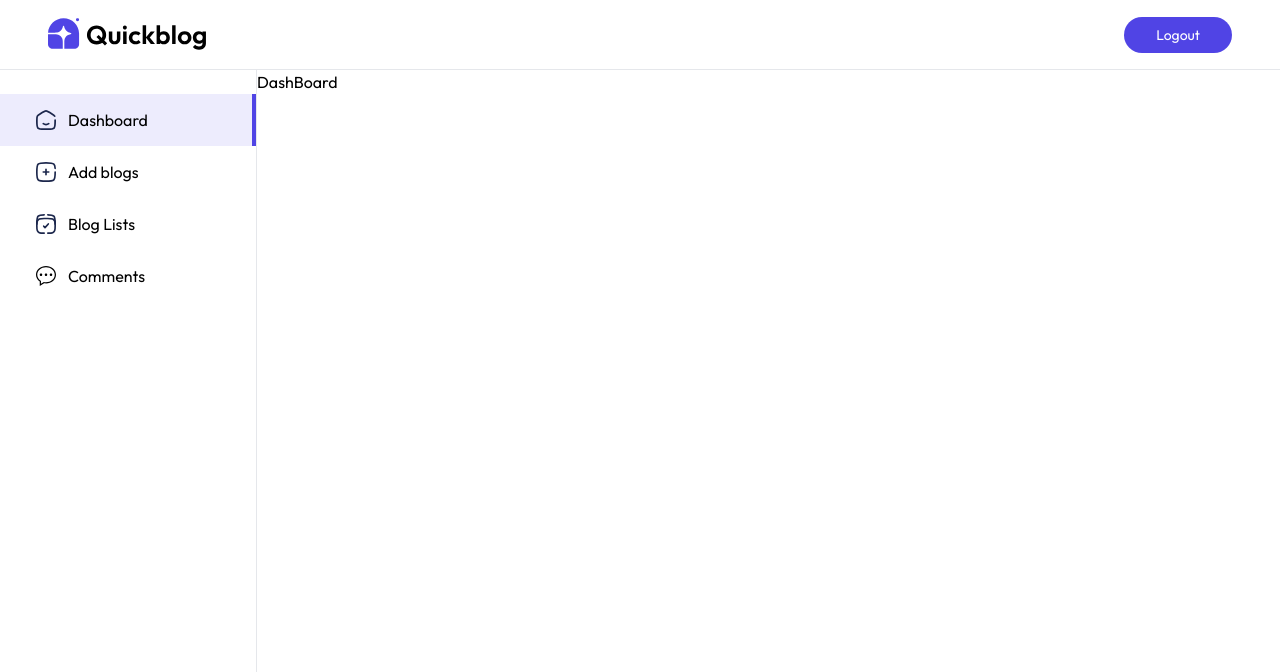
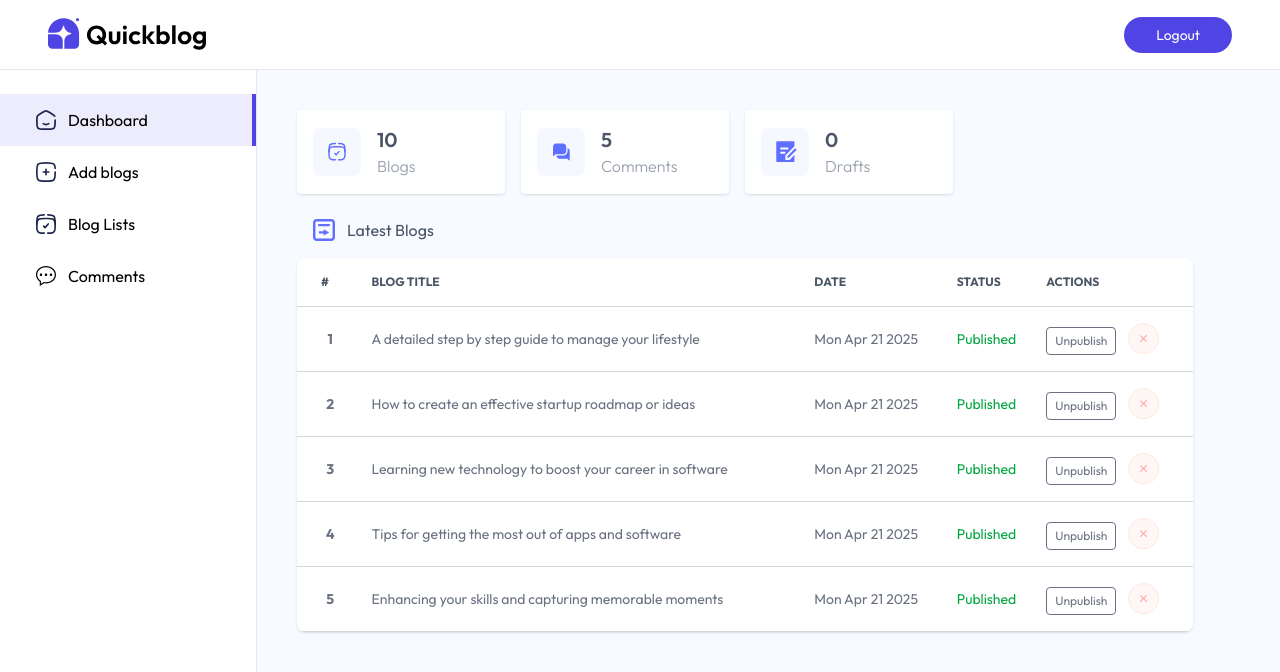
Before and after one commit to goodmorninggg/fulllstack, a React (Vite) app in the folder client/: page /admin in a window 1280 px wide. Shown: the top 672 px of the page. Built offline with nearby package versions, Linux system fonts and the light colour scheme.

Commit message:
Dashboard and BlogLists completed

```diff
--- /dev/null
+++ b/client/src/components/admin/BlogTableItem.jsx
@@ -0,0 +1,28 @@
+import React from 'react'
+import { assets } from '../../assets/assets'
+
+
+const BlogTableItem = ({blog, fetchBlogs,index}) => {
+    const {title, createdAt} = blog;
+    const BlogDate = new Date(createdAt);
+
+  return (
+  <tr className='border-y border-gray-300'>
+    <th className='px-2 py-4'>{ index }</th>
+    <td className='px-2 py-4'> {title} </td>
+    <td className='px-2 py-4 max-sm:hidden'> {BlogDate.toDateString()} </td>
+    <td className='px-2 py-4 max-sm:hidden'>
+      <p className={`${blog.isPublished ? "text-green-600" : "text-orange-700"}`}
+      >{blog.isPublished ? 'Published' : 'Unpublished'}</p>
+    </td>
+    <td className='px-2 py-4 flex text-xs gap-3'>
+      <button className='border px-2 py-0.5 mt-1 rounded cursor-pointer'>{blog.
+      isPublished ? 'Unpublish' : 'Publish'}</button>
+      <img src={assets.cross_icon} className='w-8 hover:scale-110 transition-all
+      cursor-pointer' alt="" />
+    </td>
+  </tr>
+)
+}
+
+export default BlogTableItem
--- a/client/src/pages/admin/DashBoard.jsx
+++ b/client/src/pages/admin/DashBoard.jsx
@@ -1,9 +1,108 @@
-import React from 'react'
+import React, { useEffect, useState } from "react";
+import { assets, dashboard_data } from "../../assets/assets";
+import BlogTableItem from "../../components/admin/BlogTableItem";
 
-const DashBoard = () => {
+const Dashboard = () => {
+  const [dashboardData, setDashboardData] = useState({
+    blogs: 0,
+    comments: 0,
+    drafts: 0,
+    recentBlogs: [],
+  });
+
+  const fetchDashboard = async () => {
+    setDashboardData(dashboard_data);
+  };
+
+  useEffect(() => {
+    fetchDashboard();
+  }, []);
+
   return (
-    <div>DashBoard</div>
-  )
-}
+    <div className="flex-1 p-4 md:p-10 bg-blue-50/50">
+      <div className="flex flex-wrap gap-4">
+        <div
+          className="flex items-center gap-4 bg-white p-4 min-w-52
+        rounded shadow cursor-pointer hover:scale-105 transition-all"
+        >
+          <img src={assets.dashboard_icon_1} alt="" className="w-12" />
+          <div>
+            <p className="text-xl font-semibold text-gray-600">
+              {dashboardData.blogs}
+            </p>
+            <p className="text-gray-400 font-light">Blogs</p>
+          </div>
+        </div>
+        <div
+          className="flex items-center gap-4 bg-white p-4 min-w-52
+        rounded shadow cursor-pointer hover:scale-105 transition-all"
+        >
+          <img src={assets.dashboard_icon_2} alt="" className="w-12" />
+          <div>
+            <p className="text-xl font-semibold text-gray-600">
+              {dashboardData.comments}
+            </p>
+            <p className="text-gray-400 font-light">Comments</p>
+          </div>
+        </div>
 
-export default DashBoard
+        <div
+          className="flex items-center gap-4 bg-white p-4 min-w-52
+        rounded shadow cursor-pointer hover:scale-105 transition-all"
+        >
+          <img src={assets.dashboard_icon_3} alt="" className="w-12" />
+          <div>
+            <p className="text-xl font-semibold text-gray-600">
+              {dashboardData.drafts}
+            </p>
+            <p className="text-gray-400 font-light">Drafts</p>
+          </div>
+        </div>
+      </div>
+      <div>
+        <div className="flex items-center gap-3 m-4 mt-6 text-gray-600">
+          <img src={assets.dashboard_icon_4} alt="" />
+          <p>Latest Blogs</p>
+        </div>
+
+        <div className="relative max-w-4xl overflow-x-auto shadow rounded-lg scrollbar-hide bg-white">
+          <table className="w-full text-sm text-gray-500">
+            <thead className="text-xs text-gray-600 text-left uppercase">
+              <tr>
+                <th scope="col" className="px-2 py-4 xl:px-6">
+                  #
+                </th>
+                <th scope="col" className="px-2 py-4">
+                  Blog Title
+                </th>
+                <th scope="col" className="px-2 py-4 max-sm:hidden">
+                  Date
+                </th>
+                <th scope="col" className="px-2 py-4 max-sm:hidden">
+                  Status
+                </th>
+                <th scope="col" className="px-2 py-4">
+                  Actions
+                </th>
+              </tr>
+            </thead>
+            <tbody>
+              {dashboardData.recentBlogs.map((blog, index) => {
+                return (
+                  <BlogTableItem
+                    key={blog._id}
+                    blog={blog}
+                    fetchBlogs={fetchDashboard}
+                    index={index + 1}
+                  />
+                );
+              })}
+            </tbody>
+          </table>
+        </div>
+      </div>
+    </div>
+  );
+};
+
+export default Dashboard;
--- a/client/src/pages/admin/ListBlog.jsx
+++ b/client/src/pages/admin/ListBlog.jsx
@@ -1,8 +1,60 @@
-import React from 'react'
+import React, { useEffect, useState } from 'react'
+import { assets, blog_data } from '../../assets/assets';
+import BlogTableItem from '../../components/admin/BlogTableItem';
 
 const ListBlog = () => {
+
+  const [blogs, setBlogs] = useState([]);
+
+  const fetchBlogs = async () =>{
+    setBlogs(blog_data);
+  }
+
+  useEffect(()=>{
+    fetchBlogs();
+  },[])
+
   return (
-    <div>ListBlog</div>
+    <div className='flex-1 pt-5 px-5 sm:pt-12 sm:pl-16 bg-blue-50/50'>
+
+      <h1>All Blogs List</h1>
+
+      <div className="relative h-4/5 max-w-4xl overflow-x-auto shadow rounded-lg scrollbar-hide bg-white">
+          <table className="w-full text-sm text-gray-500">
+            <thead className="text-xs text-gray-600 text-left uppercase">
+              <tr>
+                <th scope="col" className="px-2 py-4 xl:px-6">
+                  #
+                </th>
+                <th scope="col" className="px-2 py-4">
+                  Blog Title
+                </th>
+                <th scope="col" className="px-2 py-4 max-sm:hidden">
+                  Date
+                </th>
+                <th scope="col" className="px-2 py-4 max-sm:hidden">
+                  Status
+                </th>
+                <th scope="col" className="px-2 py-4">
+                  Actions
+                </th>
+              </tr>
+            </thead>
+            <tbody>
+              {blogs.map((blog, index) => {
+                return (
+                  <BlogTableItem
+                    key={blog._id}
+                    blog={blog}
+                    fetchBlogs={fetchBlogs}
+                    index={index + 1}
+                  />
+                );
+              })}
+            </tbody>
+          </table>
+        </div>
+    </div>
   )
 }
 
```
